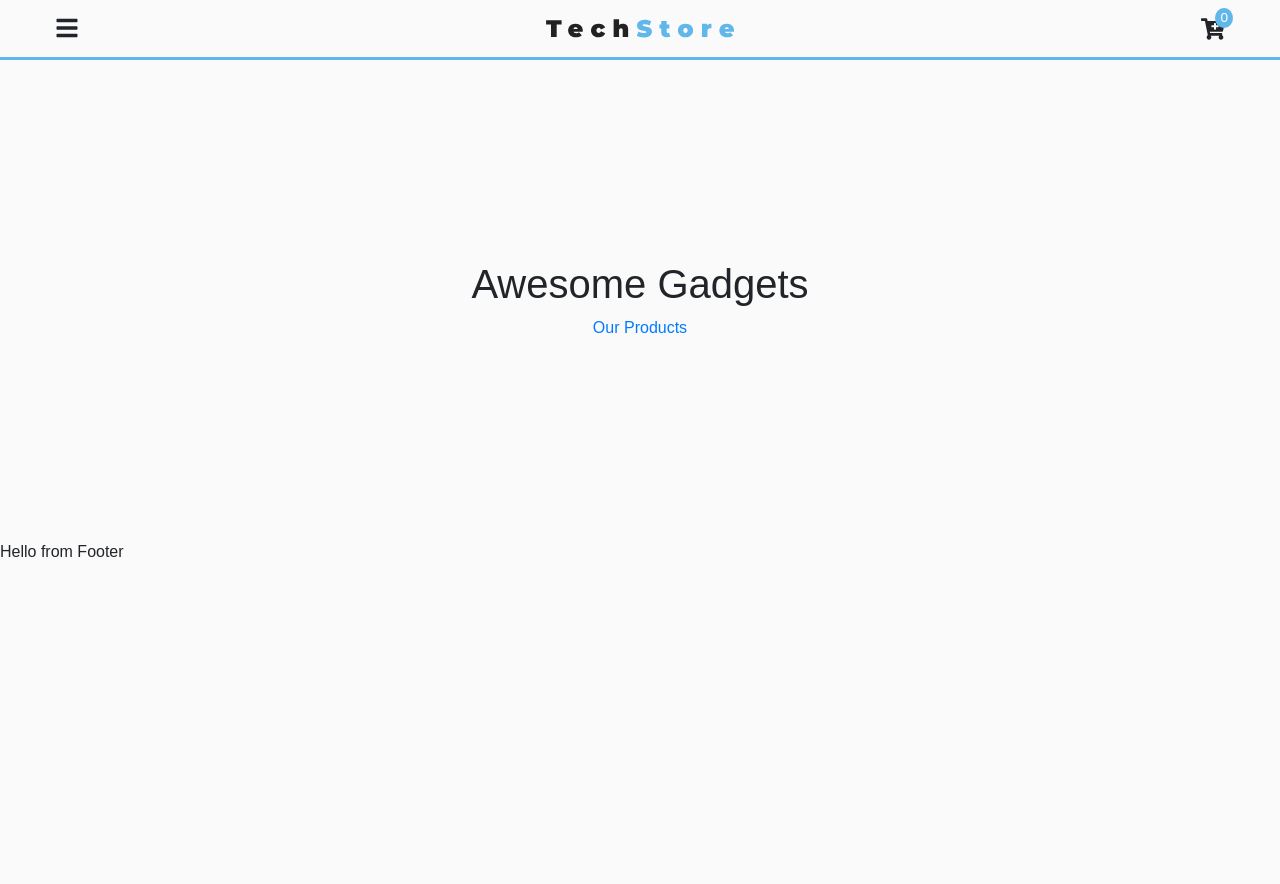
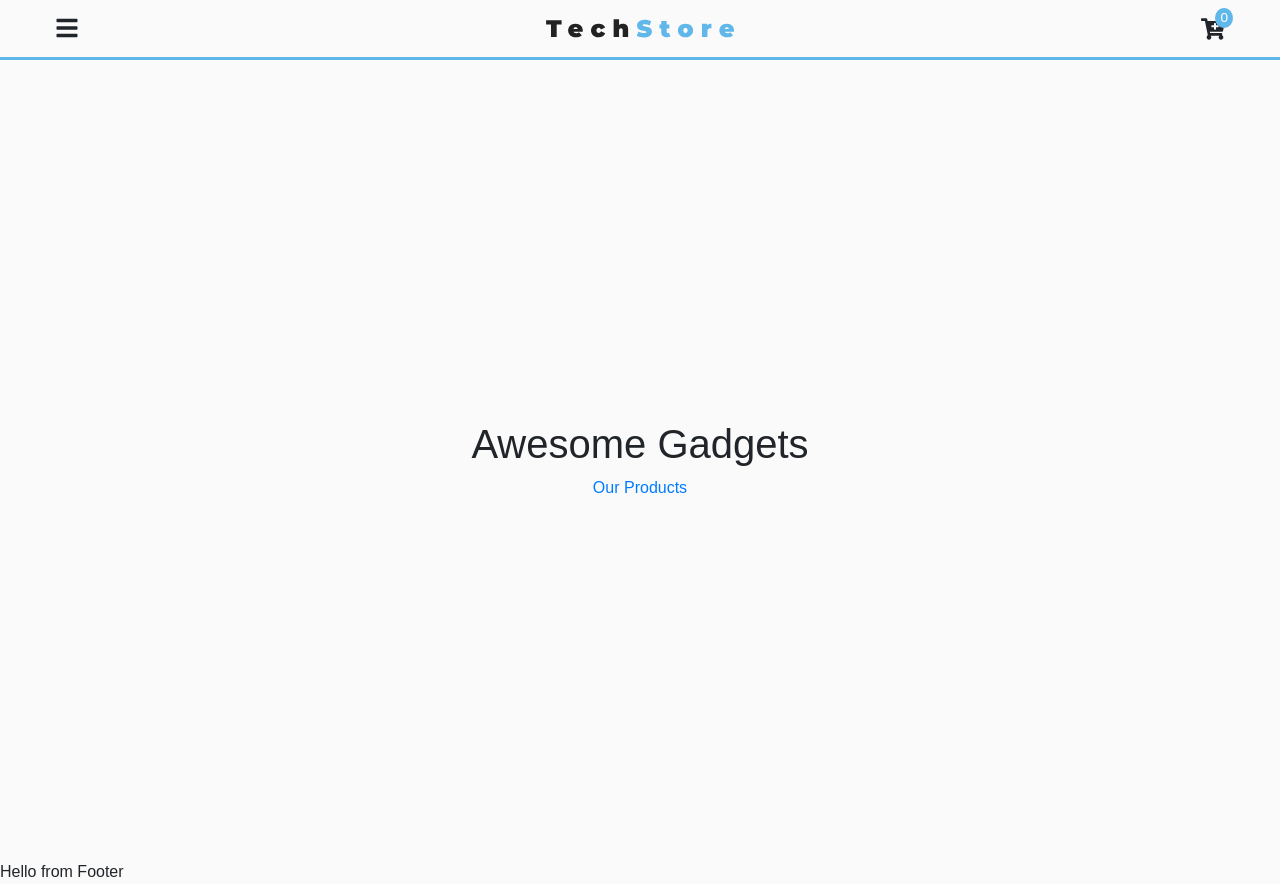
Before and after one commit to lopeselio/Gadget-Store-React, a React (Create React App) app: page / in a window 1280 px wide. Before the commit the page ends 800 px from the top, so only its background shows below. Built offline with nearby package versions, Linux system fonts and the light colour scheme.

Commit message:
max propo

```diff
--- a/src/pages/HomePage.js
+++ b/src/pages/HomePage.js
@@ -6,7 +6,7 @@ import { Link } from 'react-router-dom'
 export default function HomePage () {
   return (
     <>
-      <HeroPage title='Awesome Gadgets'>
+      <HeroPage title='Awesome Gadgets' max='true'>
         <Link to='/products'>Our Products</Link>
       </HeroPage>
     </>
```
